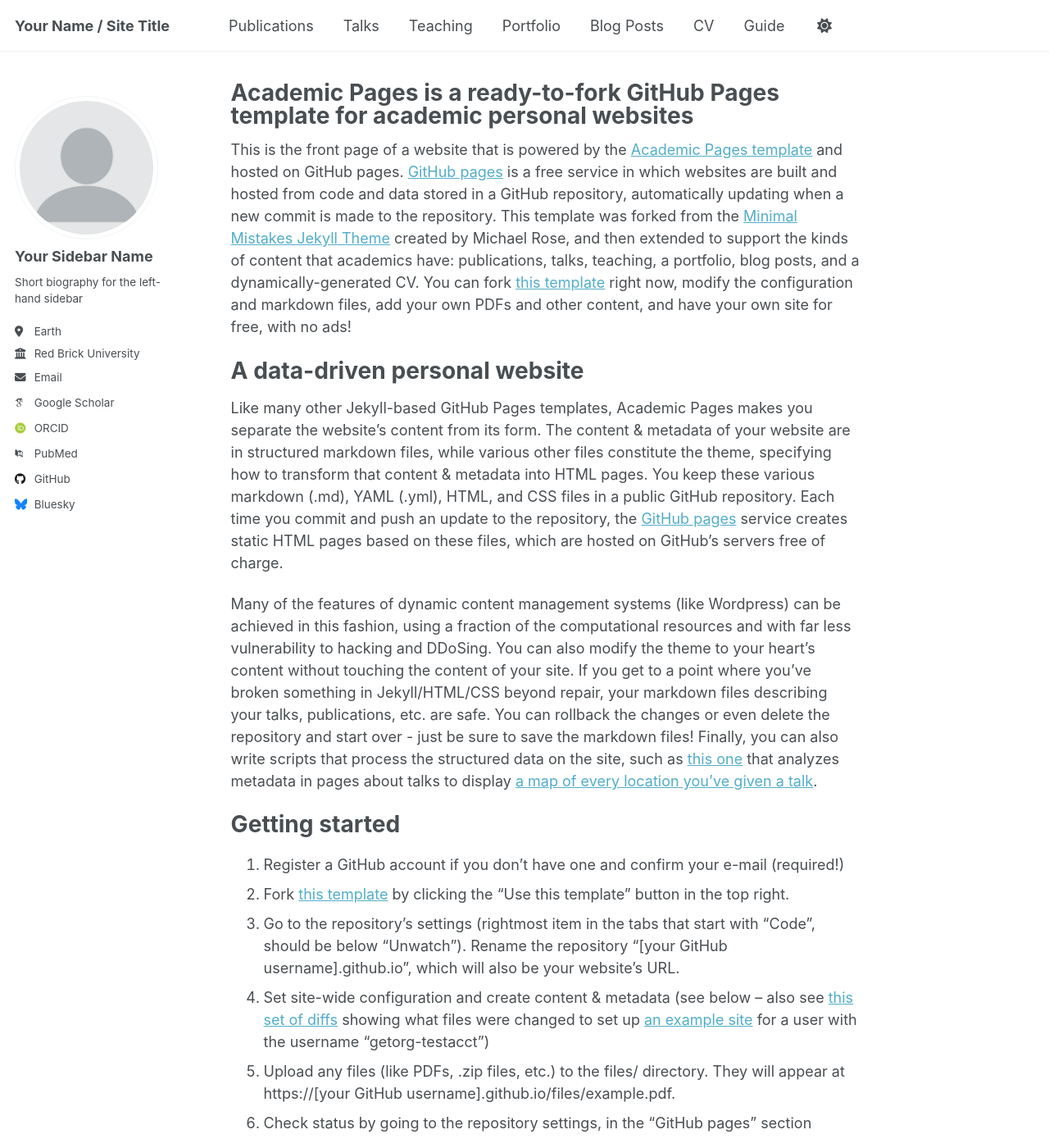
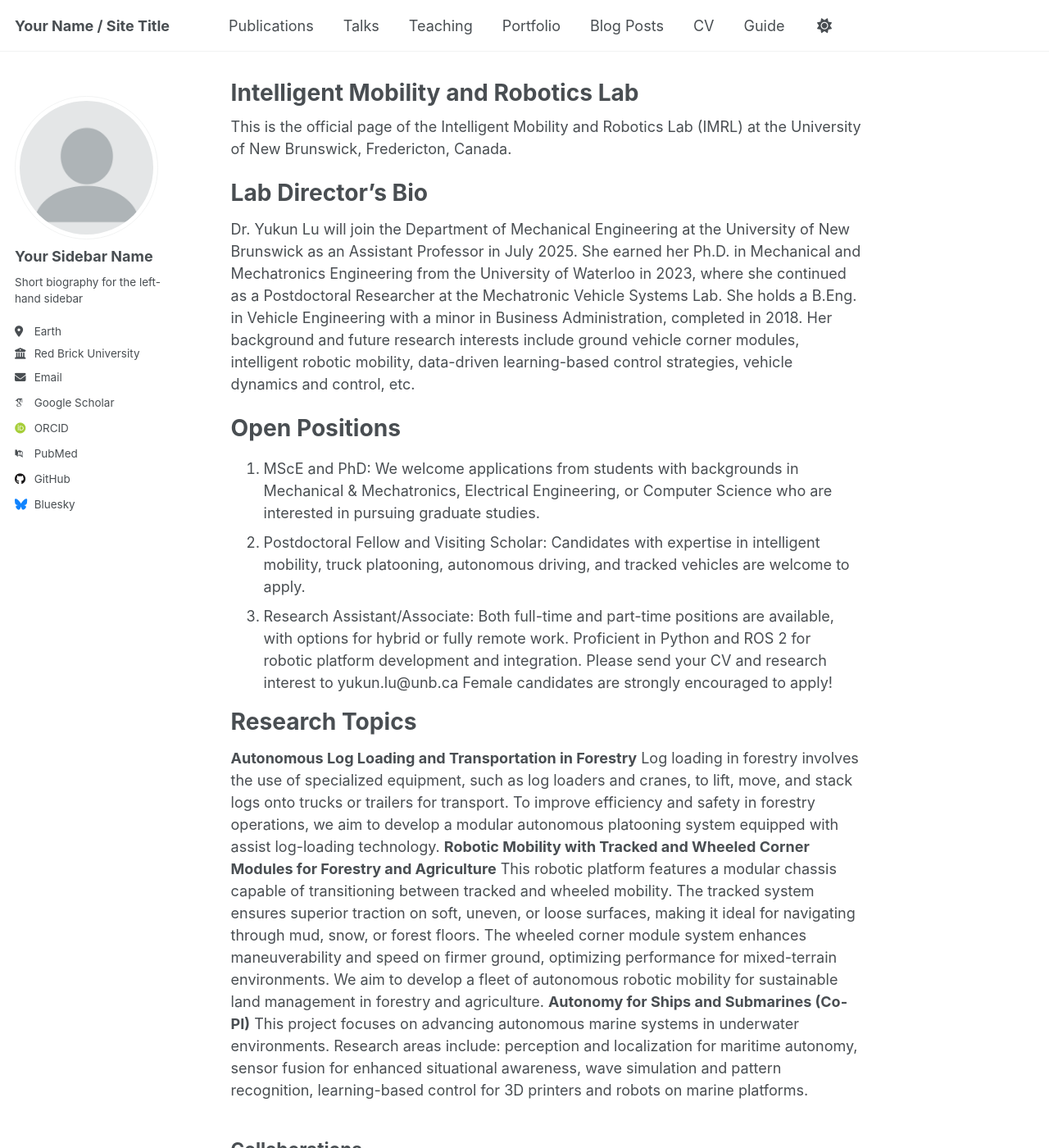
Before and after one commit to IMRL2025/IMRL2025.github.io, a Jekyll site: the page built from _pages/about.md, in a window 1280 px wide and 1400 px high. Shown: the whole window at 82% size. Built offline with Jekyll 4.4.1, drawn with Linux system fonts in a browser that asks for light colours; some web fonts are replaced; some of the changed text lies outside the part shown.

Commit message:
about.md

```diff
--- a/_pages/about.md
+++ b/_pages/about.md
@@ -1,49 +1,36 @@
 ---
 permalink: /
-title: "Academic Pages is a ready-to-fork GitHub Pages template for academic personal websites"
+title: "Intelligent Mobility and Robotics Lab"
 author_profile: true
 redirect_from:
   - /about/
   - /about.html
 ---
 
-This is the front page of a website that is powered by the [Academic Pages template](https://github.com/academicpages/academicpages.github.io) and hosted on GitHub pages. [GitHub pages](https://pages.github.com) is a free service in which websites are built and hosted from code and data stored in a GitHub repository, automatically updating when a new commit is made to the repository. This template was forked from the [Minimal Mistakes Jekyll Theme](https://mmistakes.github.io/minimal-mistakes/) created by Michael Rose, and then extended to support the kinds of content that academics have: publications, talks, teaching, a portfolio, blog posts, and a dynamically-generated CV. You can fork [this template](https://github.com/academicpages/academicpages.github.io) right now, modify the configuration and markdown files, add your own PDFs and other content, and have your own site for free, with no ads!
+This is the official page of the Intelligent Mobility and Robotics Lab (IMRL) at the University of New Brunswick, Fredericton, Canada.
 
-A data-driven personal website
+Lab Director’s Bio
 ======
-Like many other Jekyll-based GitHub Pages templates, Academic Pages makes you separate the website's content from its form. The content & metadata of your website are in structured markdown files, while various other files constitute the theme, specifying how to transform that content & metadata into HTML pages. You keep these various markdown (.md), YAML (.yml), HTML, and CSS files in a public GitHub repository. Each time you commit and push an update to the repository, the [GitHub pages](https://pages.github.com/) service creates static HTML pages based on these files, which are hosted on GitHub's servers free of charge.
+Dr. Yukun Lu will join the Department of Mechanical Engineering at the University of New Brunswick as an Assistant Professor in July 2025. She earned her Ph.D. in Mechanical and Mechatronics Engineering from the University of Waterloo in 2023, where she continued as a Postdoctoral Researcher at the Mechatronic Vehicle Systems Lab. She holds a B.Eng. in Vehicle Engineering with a minor in Business Administration, completed in 2018. Her background and future research interests include ground vehicle corner modules, intelligent robotic mobility, data-driven learning-based control strategies, vehicle dynamics and control, etc.
 
-Many of the features of dynamic content management systems (like Wordpress) can be achieved in this fashion, using a fraction of the computational resources and with far less vulnerability to hacking and DDoSing. You can also modify the theme to your heart's content without touching the content of your site. If you get to a point where you've broken something in Jekyll/HTML/CSS beyond repair, your markdown files describing your talks, publications, etc. are safe. You can rollback the changes or even delete the repository and start over - just be sure to save the markdown files! Finally, you can also write scripts that process the structured data on the site, such as [this one](https://github.com/academicpages/academicpages.github.io/blob/master/talkmap.ipynb) that analyzes metadata in pages about talks to display [a map of every location you've given a talk](https://academicpages.github.io/talkmap.html).
+Open Positions
+======
+1. MScE and PhD: We welcome applications from students with backgrounds in Mechanical & Mechatronics, Electrical Engineering, or Computer Science who are interested in pursuing graduate studies.
+1. Postdoctoral Fellow and Visiting Scholar: Candidates with expertise in intelligent mobility, truck platooning, autonomous driving, and tracked vehicles are welcome to apply.
+1. Research Assistant/Associate: Both full-time and part-time positions are available, with options for hybrid or fully remote work. Proficient in Python and ROS 2 for robotic platform development and integration.
+Please send your CV and research interest to yukun.lu@unb.ca
+Female candidates are strongly encouraged to apply!
 
-Getting started
+Research Topics
 ======
-1. Register a GitHub account if you don't have one and confirm your e-mail (required!)
-1. Fork [this template](https://github.com/academicpages/academicpages.github.io) by clicking the "Use this template" button in the top right.
-1. Go to the repository's settings (rightmost item in the tabs that start with "Code", should be below "Unwatch"). Rename the repository "[your GitHub username].github.io", which will also be your website's URL.
-1. Set site-wide configuration and create content & metadata (see below -- also see [this set of diffs](http://archive.is/3TPas) showing what files were changed to set up [an example site](https://getorg-testacct.github.io) for a user with the username "getorg-testacct")
-1. Upload any files (like PDFs, .zip files, etc.) to the files/ directory. They will appear at https://[your GitHub username].github.io/files/example.pdf.
-1. Check status by going to the repository settings, in the "GitHub pages" section
+**Autonomous Log Loading and Transportation in Forestry**
+Log loading in forestry involves the use of specialized equipment, such as log loaders and cranes, to lift, move, and stack logs onto trucks or trailers for transport. To improve efficiency and safety in forestry operations, we aim to develop a modular autonomous platooning system equipped with assist log-loading technology.
+**Robotic Mobility with Tracked and Wheeled Corner Modules for Forestry and Agriculture**
+This robotic platform features a modular chassis capable of transitioning between tracked and wheeled mobility. The tracked system ensures superior traction on soft, uneven, or loose surfaces, making it ideal for navigating through mud, snow, or forest floors. The wheeled corner module system enhances maneuverability and speed on firmer ground, optimizing performance for mixed-terrain environments. We aim to develop a fleet of autonomous robotic mobility for sustainable land management in forestry and agriculture.
+**Autonomy for Ships and Submarines (Co-PI)**
+This project focuses on advancing autonomous marine systems in underwater environments. Research areas include: perception and localization for maritime autonomy, sensor fusion for enhanced situational awareness, wave simulation and pattern recognition, learning-based control for 3D printers and robots on marine platforms.
 
-Site-wide configuration
+
+Collaborations
 ------
-The main configuration file for the site is in the base directory in [_config.yml](https://github.com/academicpages/academicpages.github.io/blob/master/_config.yml), which defines the content in the sidebars and other site-wide features. You will need to replace the default variables with ones about yourself and your site's github repository. The configuration file for the top menu is in [_data/navigation.yml](https://github.com/academicpages/academicpages.github.io/blob/master/_data/navigation.yml). For example, if you don't have a portfolio or blog posts, you can remove those items from that navigation.yml file to remove them from the header.
-
-Create content & metadata
-------
-For site content, there is one markdown file for each type of content, which are stored in directories like _publications, _talks, _posts, _teaching, or _pages. For example, each talk is a markdown file in the [_talks directory](https://github.com/academicpages/academicpages.github.io/tree/master/_talks). At the top of each markdown file is structured data in YAML about the talk, which the theme will parse to do lots of cool stuff. The same structured data about a talk is used to generate the list of talks on the [Talks page](https://academicpages.github.io/talks), each [individual page](https://academicpages.github.io/talks/2012-03-01-talk-1) for specific talks, the talks section for the [CV page](https://academicpages.github.io/cv), and the [map of places you've given a talk](https://academicpages.github.io/talkmap.html) (if you run this [python file](https://github.com/academicpages/academicpages.github.io/blob/master/talkmap.py) or [Jupyter notebook](https://github.com/academicpages/academicpages.github.io/blob/master/talkmap.ipynb), which creates the HTML for the map based on the contents of the _talks directory).
-
-**Markdown generator**
-
-The repository includes [a set of Jupyter notebooks](https://github.com/academicpages/academicpages.github.io/tree/master/markdown_generator
-) that converts a CSV containing structured data about talks or presentations into individual markdown files that will be properly formatted for the Academic Pages template. The sample CSVs in that directory are the ones I used to create my own personal website at stuartgeiger.com. My usual workflow is that I keep a spreadsheet of my publications and talks, then run the code in these notebooks to generate the markdown files, then commit and push them to the GitHub repository.
-
-How to edit your site's GitHub repository
-------
-Many people use a git client to create files on their local computer and then push them to GitHub's servers. If you are not familiar with git, you can directly edit these configuration and markdown files directly in the github.com interface. Navigate to a file (like [this one](https://github.com/academicpages/academicpages.github.io/blob/master/_talks/2012-03-01-talk-1.md) and click the pencil icon in the top right of the content preview (to the right of the "Raw | Blame | History" buttons). You can delete a file by clicking the trashcan icon to the right of the pencil icon. You can also create new files or upload files by navigating to a directory and clicking the "Create new file" or "Upload files" buttons.
-
-Example: editing a markdown file for a talk
-![Editing a markdown file for a talk](/images/editing-talk.png)
-
-For more info
-------
-More info about configuring Academic Pages can be found in [the guide](https://academicpages.github.io/markdown/), the [growing wiki](https://github.com/academicpages/academicpages.github.io/wiki), and you can always [ask a question on GitHub](https://github.com/academicpages/academicpages.github.io/discussions). The [guides for the Minimal Mistakes theme](https://mmistakes.github.io/minimal-mistakes/docs/configuration/) (which this theme was forked from) might also be helpful.
+We actively collaborate with leading institutions worldwide, including: University of Waterloo, University of Alberta, University of Ottawa, University of Michigan, University of Hong Kong, etc.
```
